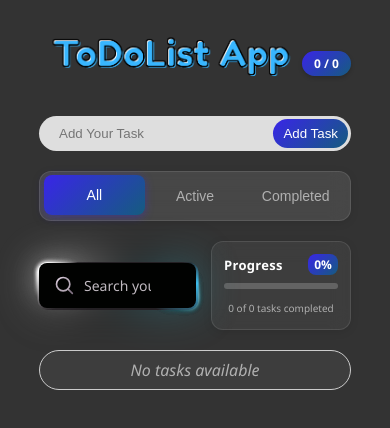
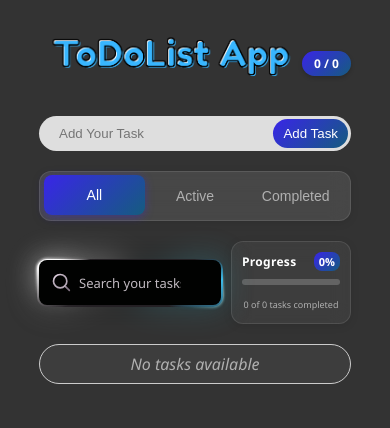
Before and after one commit to daffa1404/To-do-List-web, a React (Vite) app: page / in a window 390 px wide. Shown: the top 428 px of the page. Built offline with nearby package versions, Linux system fonts and the light colour scheme.

Commit message:
20.5 [fix bug layout]
fix the arrangement of the search and progress bar features

```diff
--- a/src/App.css
+++ b/src/App.css
@@ -342,12 +342,12 @@ html {
   display: block;
 }
 
-/* ========== MOBILE FOOTER DELETE BUTTON ========== */
+/* ========== MOBILE FOOTER DELETE BUTTON - FIXED ========== */
 .delete-all-footer {
   display: none;
 }
 
-/* Show footer only on mobile */
+/* Show footer only on mobile with proper safe area support */
 @media only screen and (max-width: 768px) {
   .delete-all-footer {
     display: block;
@@ -356,29 +356,35 @@ html {
     left: 0;
     right: 0;
     z-index: 1000;
-    background: rgba(48, 48, 53, 0.95);
+    background: rgba(33, 37, 41, 0.95);
     backdrop-filter: blur(20px);
-    border-top: 1px solid rgba(47, 46, 46, 0.1);
-    padding: 15px 20px;
-    box-shadow: 0 -8px 25px rgba(0, 0, 0, 0.3);
+    -webkit-backdrop-filter: blur(20px);
+    border-top: 1px solid rgba(255, 255, 255, 0.1);
+    padding: 12px 15px calc(env(safe-area-inset-bottom) + 12px);
+    box-shadow: 0 -8px 32px rgba(0, 0, 0, 0.4);
+
+    /* Support for devices with notch/home indicator */
+    padding-bottom: calc(env(safe-area-inset-bottom) + 12px);
+    -webkit-padding-bottom: calc(env(safe-area-inset-bottom) + 12px);
   }
 
   .delete-all-footer-content {
     display: flex;
     justify-content: center;
     align-items: center;
+    max-width: 100%;
   }
 
   .delete-all-footer-btn {
     display: flex;
     align-items: center;
-    gap: 12px;
+    gap: 10px;
     background: linear-gradient(135deg, #dc3545, #c82333);
     border: none;
     color: #fff;
-    padding: 16px 24px;
+    padding: 14px 20px;
     border-radius: 50px;
-    font-size: 15px;
+    font-size: 14px;
     font-weight: 600;
     cursor: pointer;
     transition: all 0.3s cubic-bezier(0.4, 0, 0.2, 1);
@@ -387,26 +393,22 @@ html {
     text-transform: none;
     position: relative;
     overflow: hidden;
-    box-shadow: 0 8px 25px rgba(220, 53, 69, 0.5);
-    min-width: 220px;
-    max-width: 320px;
+    box-shadow: 0 4px 20px rgba(220, 53, 69, 0.4);
+    min-width: 180px;
+    max-width: calc(100vw - 40px);
     justify-content: center;
-  }
-
-  .delete-all-footer-btn:hover {
-    background: linear-gradient(135deg, #e74c3c, #c0392b);
-    transform: translateY(-2px) scale(1.03);
-    box-shadow: 0 12px 30px rgba(220, 53, 69, 0.6);
+    white-space: nowrap;
   }
 
   .delete-all-footer-btn:active {
-    transform: translateY(0) scale(1);
-    box-shadow: 0 5px 15px rgba(220, 53, 69, 0.4);
+    background: linear-gradient(135deg, #e74c3c, #c0392b);
+    transform: scale(0.98);
+    box-shadow: 0 2px 10px rgba(220, 53, 69, 0.6);
   }
 
-  /* Add padding bottom to body to prevent content overlap */
+  /* Add safe padding to body to prevent content overlap */
   body {
-    padding-bottom: 80px;
+    padding-bottom: calc(70px + env(safe-area-inset-bottom));
   }
 }
 
@@ -556,13 +558,16 @@ html {
   align-items: center;
 }
 
+/* MOBILE OVERRIDE - Tetap horizontal seperti desktop */
 @media only screen and (max-width: 800px) {
   .search-progress-container {
     width: 80%;
+    flex-direction: row; /* Paksa tetap horizontal */
+    gap: 10px; /* Kurangi gap sedikit untuk mobile */
   }
 }
 
-/* ========== SEARCH BAR STYLES - FIXED TEXT VISIBILITY BUG ========== */
+/* ========== SEARCH BAR STYLES - FIXED FOR MOBILE ========== */
 .search-wrapper {
   flex: 1;
   display: flex;
@@ -571,7 +576,7 @@ html {
   min-width: 0;
 }
 
-/* Search container variables */
+/* Search container variables - MOBILE OPTIMIZED */
 .search-wrapper {
   --search-input-w: 100%;
   --search-input-h: 45px;
@@ -608,7 +613,7 @@ html {
   height: var(--search-input-h);
 }
 
-/* Search Input - FIXED Z-INDEX AND POSITIONING */
+/* Search Input - MOBILE FIXED */
 .search-input {
   background-color: #010201;
   border: none;
@@ -619,34 +624,55 @@ html {
   padding-inline: 45px 45px;
   font-size: 14px;
   position: relative;
-  z-index: 5; /* INCREASED Z-INDEX TO BE ABOVE ALL MASKS */
+  z-index: 10;
   box-sizing: border-box;
   font-family: "Segoe UI", Tahoma, Geneva, Verdana, sans-serif;
 }
 
+/* MOBILE PLACEHOLDER FIX */
 .search-input::placeholder {
   color: #c0b9c0;
   font-size: 14px;
 }
 
+/* Mobile specific placeholder handling */
+@media only screen and (max-width: 768px) {
+  .search-input::placeholder {
+    font-size: 13px;
+  }
+
+  .search-input {
+    padding-inline: 40px 40px;
+  }
+}
+
 .search-input:focus {
   outline: 2px solid #2b2752;
   outline-offset: 0;
-  z-index: 6; /* EVEN HIGHER WHEN FOCUSED */
+  z-index: 11;
 }
 
-/* Search Masks - FIXED TO NOT OVERLAP TEXT AND PROPER Z-INDEX */
+/* Search Masks - MOBILE OPTIMIZED */
 .search-input-mask {
   pointer-events: none;
-  width: 50px; /* Reduced further to prevent text overlap */
+  width: 40px;
   height: 16px;
   position: absolute;
   background: linear-gradient(90deg, transparent, black);
   top: 15px;
-  left: 80px; /* Moved further right to avoid text area */
-  z-index: 4; /* BELOW INPUT */
+  left: 70px;
+  z-index: 8;
   transition: opacity 0.3s ease;
   opacity: 1;
+}
+
+/* Mobile mask adjustment */
+@media only screen and (max-width: 768px) {
+  .search-input-mask {
+    width: 30px;
+    left: 55px;
+    top: 14px;
+  }
 }
 
 /* CRITICAL FIX: Hide mask when input is focused OR has value */
@@ -668,7 +694,7 @@ html {
   filter: blur(15px);
   opacity: 0.8;
   transition: opacity 0.4s ease;
-  z-index: 2; /* BELOW INPUT */
+  z-index: 7;
 }
 
 .search-main:hover > .search-pink-mask,
@@ -681,8 +707,15 @@ html {
   position: absolute;
   left: 15px;
   top: 12px;
-  z-index: 6; /* ABOVE INPUT */
+  z-index: 12;
   pointer-events: none;
+}
+
+/* Mobile icon adjustment */
+@media only screen and (max-width: 768px) {
+  .search-icon {
+    left: 12px;
+  }
 }
 
 .search-clear-icon {
@@ -692,7 +725,7 @@ html {
   display: flex;
   align-items: center;
   justify-content: center;
-  z-index: 6; /* ABOVE INPUT */
+  z-index: 12;
   height: 20px;
   width: 20px;
   border-radius: 50%;
@@ -701,6 +734,13 @@ html {
   cursor: pointer;
   color: #b0b0b0;
   transition: all 0.3s ease;
+}
+
+/* Mobile clear icon adjustment */
+@media only screen and (max-width: 768px) {
+  .search-clear-icon {
+    right: 12px;
+  }
 }
 
 .search-clear-icon:hover {
@@ -723,7 +763,7 @@ html {
   right: 6px;
   border-radius: 8px;
   overflow: hidden;
-  z-index: 3; /* BELOW INPUT AND ICONS */
+  z-index: 9;
 }
 
 .search-filterBorder::before {
@@ -749,7 +789,7 @@ html {
   animation: rotate 4s linear infinite;
 }
 
-/* Search Layered gradient frames (behind input) - PROPER Z-INDEX */
+/* Search Layered gradient frames - MOBILE OPTIMIZED */
 .search-white,
 .search-border,
 .search-darkBorderBg,
@@ -761,7 +801,7 @@ html {
   overflow: hidden;
   border-radius: 10px;
   pointer-events: none;
-  z-index: 1; /* LOWEST Z-INDEX */
+  z-index: 1;
 }
 
 .search-white,
@@ -772,6 +812,17 @@ html {
   filter: blur(2px);
   max-width: calc(100% + 8px);
   max-height: 53px;
+}
+
+/* Mobile frame optimization */
+@media only screen and (max-width: 768px) {
+  .search-white,
+  .search-border,
+  .search-darkBorderBg {
+    filter: blur(1.5px);
+    max-width: calc(100% + 6px);
+    max-height: 50px;
+  }
 }
 
 .search-white {
@@ -859,7 +910,7 @@ html {
   transition: transform 2s ease;
 }
 
-/* Search Glow layer larger than frames */
+/* Search Glow layer larger than frames - MOBILE OPTIMIZED */
 .search-glow {
   width: var(--search-frame2-w);
   height: var(--search-frame2-h);
@@ -867,6 +918,16 @@ html {
   opacity: 0.4;
   max-width: calc(100% + 12px);
   max-height: 65px;
+}
+
+/* Mobile glow optimization */
+@media only screen and (max-width: 768px) {
+  .search-glow {
+    filter: blur(15px);
+    opacity: 0.3;
+    max-width: calc(100% + 10px);
+    max-height: 60px;
+  }
 }
 
 .search-glow::before {
@@ -929,6 +990,13 @@ html {
   width: 140px;
 }
 
+/* Mobile adjustment untuk progress wrapper */
+@media only screen and (max-width: 768px) {
+  .progress-wrapper {
+    width: 120px; /* Sedikit lebih kecil untuk mobile */
+  }
+}
+
 .progress-container {
   background: rgba(255, 255, 255, 0.05);
   border-radius: 12px;
@@ -936,6 +1004,13 @@ html {
   backdrop-filter: blur(10px);
   border: 1px solid rgba(255, 255, 255, 0.1);
   box-shadow: 0 2px 8px rgba(0, 0, 0, 0.1);
+}
+
+/* Mobile progress container adjustment */
+@media only screen and (max-width: 768px) {
+  .progress-container {
+    padding: 10px;
+  }
 }
 
 .progress-info {
@@ -952,6 +1027,13 @@ html {
   letter-spacing: 0.3px;
 }
 
+/* Mobile progress text adjustment */
+@media only screen and (max-width: 768px) {
+  .progress-text {
+    font-size: 12px;
+  }
+}
+
 .progress-percentage {
   font-size: 12px;
   font-weight: bold;
@@ -961,6 +1043,15 @@ html {
   border-radius: 8px;
   min-width: 30px;
   text-align: center;
+}
+
+/* Mobile progress percentage adjustment */
+@media only screen and (max-width: 768px) {
+  .progress-percentage {
+    font-size: 11px;
+    padding: 2px 5px;
+    min-width: 25px;
+  }
 }
 
 .progress-bar-container {
@@ -1019,6 +1110,13 @@ html {
   font-weight: 500;
 }
 
+/* Mobile progress stats adjustment */
+@media only screen and (max-width: 768px) {
+  .progress-stats-text {
+    font-size: 9px;
+  }
+}
+
 /* Search Animations */
 @keyframes rotate {
   100% {
@@ -1026,7 +1124,7 @@ html {
   }
 }
 
-/* Responsive untuk mobile */
+/* Responsive untuk mobile - ENHANCED */
 @media (max-width: 768px) {
   .logo-image {
     max-width: 250px;
--- a/src/App.jsx
+++ b/src/App.jsx
@@ -428,7 +428,12 @@ function App() {
   const newTask = useRef("");
   const STORAGE = "TODOLIST_APP";
   const [tasks, setTasks] = useState(() => {
-    return JSON.parse(localStorage.getItem(STORAGE)) || [];
+    try {
+      return JSON.parse(localStorage.getItem(STORAGE)) || [];
+    } catch (error) {
+      console.error("Error loading tasks from localStorage:", error);
+      return [];
+    }
   });
 
   const [taskCompleted, setTaskCompleted] = useState(0);
@@ -527,7 +532,11 @@ function App() {
   const progressPercentage = tasks.length > 0 ? Math.round((taskCompleted / tasks.length) * 100) : 0;
 
   useEffect(() => {
-    localStorage.setItem(STORAGE, JSON.stringify(tasks));
+    try {
+      localStorage.setItem(STORAGE, JSON.stringify(tasks));
+    } catch (error) {
+      console.error("Error saving tasks to localStorage:", error);
+    }
     const complete = tasks.filter((item) => item.completed === true).length;
     setTaskCompleted(complete);
   }, [tasks]);
--- a/src/components/SearchBar.jsx
+++ b/src/components/SearchBar.jsx
@@ -33,10 +33,8 @@ function SearchProgressBar({
       {/* Search Bar */}
       <div className="search-wrapper">
         <div className="search-container" role="search">
-          {/* Layered gradient frames */}
+          {/* Layered gradient frames - MOBILE OPTIMIZED ORDER */}
           <div className="search-glow" aria-hidden="true"></div>
-          <div className="search-darkBorderBg" aria-hidden="true"></div>
-          <div className="search-darkBorderBg" aria-hidden="true"></div>
           <div className="search-darkBorderBg" aria-hidden="true"></div>
           <div className="search-white" aria-hidden="true"></div>
           <div className="search-border" aria-hidden="true"></div>
@@ -56,6 +54,7 @@ function SearchProgressBar({
               onChange={handleSearchChange}
               aria-label={`Search ${currentFilter === 'all' ? 'all' : currentFilter} tasks`}
               autoComplete="off"
+              spellCheck="false"
             />
 
             {/* FIXED: Mask only shows when input is empty AND not focused */}
@@ -64,32 +63,7 @@ function SearchProgressBar({
 
             <div className="search-filterBorder" aria-hidden="true"></div>
 
-            {/* Clear button - only show when there's text */}
-            {searchQuery && (
-              <button
-                className="search-clear-icon"
-                type="button"
-                onClick={clearSearch}
-                aria-label="Clear search"
-                title="Clear search"
-              >
-                <svg
-                  width="16"
-                  height="16"
-                  viewBox="0 0 24 24"
-                  fill="none"
-                  stroke="currentColor"
-                  strokeWidth="2"
-                  strokeLinecap="round"
-                  strokeLinejoin="round"
-                >
-                  <line x1="18" y1="6" x2="6" y2="18"></line>
-                  <line x1="6" y1="6" x2="18" y2="18"></line>
-                </svg>
-              </button>
-            )}
-
-            {/* Search icon */}
+            {/* Search icon - ALWAYS VISIBLE */}
             <div className="search-icon" aria-hidden="true">
               <svg
                 xmlns="http://www.w3.org/2000/svg"
@@ -123,6 +97,31 @@ function SearchProgressBar({
                 </defs>
               </svg>
             </div>
+
+            {/* Clear button - only show when there's text */}
+            {searchQuery && (
+              <button
+                className="search-clear-icon"
+                type="button"
+                onClick={clearSearch}
+                aria-label="Clear search"
+                title="Clear search"
+              >
+                <svg
+                  width="16"
+                  height="16"
+                  viewBox="0 0 24 24"
+                  fill="none"
+                  stroke="currentColor"
+                  strokeWidth="2"
+                  strokeLinecap="round"
+                  strokeLinejoin="round"
+                >
+                  <line x1="18" y1="6" x2="6" y2="18"></line>
+                  <line x1="6" y1="6" x2="18" y2="18"></line>
+                </svg>
+              </button>
+            )}
           </div>
         </div>
       </div>
```
Also changed, not shown: src/components/DeleteAllButton.jsx (+16 -4 lines), src/components/ToDoList.jsx (+4 -3 lines).
